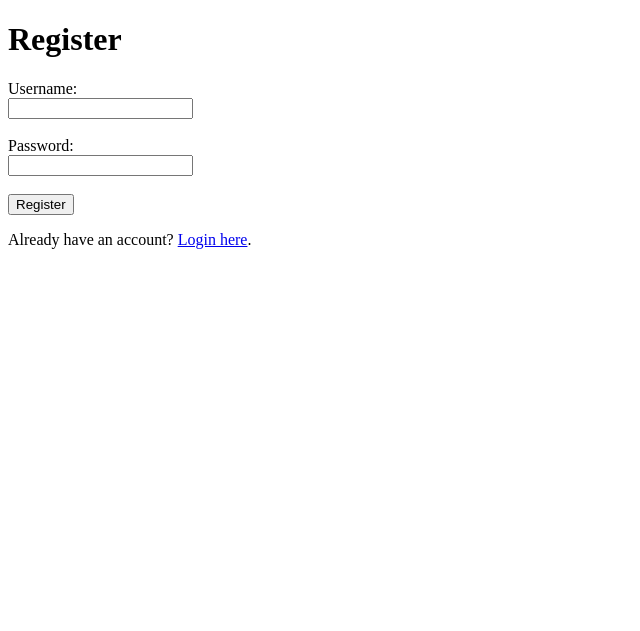
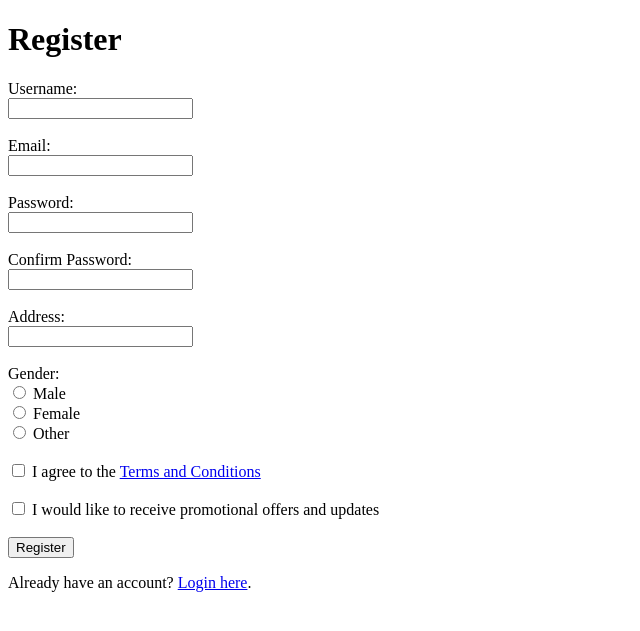
Before and after one commit to GeorgiFidanov/Latte-s-Pizzaria, a Flask app: page /register in a window 1280 px wide. Shown: the top 631 px of the page, without its empty margins (0-640 px from the left). Run offline with Flask 3, Linux system fonts and the light colour scheme.

Commit message:
Fixed Register, Email, Password reset and more

```diff
--- a/backend/app.py
+++ b/backend/app.py
@@ -4,6 +4,7 @@ from flask import Flask, render_template, request, redirect, url_for, session, f
 from pymongo import MongoClient
 from werkzeug.security import generate_password_hash, check_password_hash
 from flask_mail import Mail, Message
+from datetime import datetime, timedelta
 
 
 load_dotenv()
@@ -45,9 +46,12 @@ def login():
             flash('Too many login attempts. Please try again later.', 'danger')
             return redirect(url_for('login'))
 
-        if user and user['password'] == password:
+        if user and check_password_hash(user['password'], password):
             session['username'] = username
             login_attempts[username] = 0  # Reset attempts on successful login
+
+            if username == 'admin':
+                return redirect(url_for('admin'))
             return redirect(url_for('menu'))
         else:
             login_attempts[username] = login_attempts.get(username, 0) + 1
@@ -64,15 +68,17 @@ def forgot_password():
 
         if user:
             token = os.urandom(24).hex()  # Generating a simple reset token
+            users_collection.update_one({'_id': user['_id']}, {'$set': {'reset_token': token}})
             reset_url = url_for('reset_password', token=token, _external=True)
 
             msg = Message('Password Reset Request',
-                          sender='noreply@pizzeria.com',
+                          sender='noreply@lattespizzeria.com',
                           recipients=[email])
             msg.body = f'To reset your password, click the following link: {reset_url}'
             mail.send(msg)
 
             flash('An email has been sent with instructions to reset your password.', 'info')
+
         else:
             flash('Email address not found.', 'danger')
 
@@ -81,33 +87,79 @@ def forgot_password():
 
 @app.route('/reset_password/<token>', methods=['GET', 'POST'])
 def reset_password(token):
+    user = users_collection.find_one({'reset_token': token})
+
+    if not user:
+        flash('Invalid or expired reset token.', 'danger')
+        return redirect(url_for('forgot_password'))
+
     if request.method == 'POST':
         new_password = request.form['new_password']
         confirm_password = request.form['confirm_password']
 
         if new_password == confirm_password:
-            # Logic to update the user's password in the database
-            flash('Your password has been updated.', 'success')
+            hashed_password = generate_password_hash(new_password)
+            users_collection.update_one(
+                {'_id': user['_id']},
+                {'$set': {'password': hashed_password, 'reset_token': None}}
+            )
+
+            flash('Your password has been updated successfully.', 'success')
             return redirect(url_for('login'))
         else:
-            flash('Passwords do not match.', 'danger')
+            flash('Passwords do not match. Please try again.', 'danger')
 
     return render_template('reset_password.html')
+
 
 
 @app.route('/register', methods=['GET', 'POST'])
 def register():
     if request.method == 'POST':
         username = request.form['username']
+        email = request.form['email']
         password = request.form['password']
+        confirm_password = request.form['confirm_password']
+        address = request.form['address']
+        gender = request.form['gender']
+        terms = request.form.get('terms')  # This will be 'on' if checked, otherwise None
+        ads = request.form.get('ads')  # This will be 'on' if checked, otherwise None
+
+        # Check if passwords match
+        if password != confirm_password:
+            flash('Passwords do not match. Please try again.', 'danger')
+            return render_template('register.html')
+
+        # Check if the username already exists
         if users_collection.find_one({'username': username}):
-            return 'Username already exists'
+            flash('Username already exists. Please choose a different one.', 'danger')
+            return render_template('register.html')
+
+        # Check if email already exists
+        if users_collection.find_one({'email': email}):
+            flash('Email already registered. Please use a different one.', 'danger')
+            return render_template('register.html')
+
+        # Hash the password for security
         hashed_password = generate_password_hash(password)
-        users_collection.insert_one({'username': username, 'password': hashed_password})
+
+        # Save user data to the database
+        users_collection.insert_one({
+            'username': username,
+            'email': email,
+            'password': hashed_password,
+            'address': address,
+            'gender': gender,
+            'ad_preferences': bool(ads),
+            'agreed_to_terms': bool(terms)
+        })
+
+        # Log in the user automatically and redirect to the menu page
         session['username'] = username
+        flash('Registration successful! Welcome to the pizzeria.', 'success')
         return redirect(url_for('menu'))
+
     return render_template('register.html')
-
 
 @app.route('/menu', methods=['GET', 'POST'])
 def menu():
@@ -116,22 +168,42 @@ def menu():
         {'name': 'Pepperoni', 'price': 10},
     ]
     if request.method == 'POST':
-        order = {pizza['name']: int(request.form.get(pizza['name'], 0)) for pizza in pizzas}
-        session['order'] = order
+        order_item = {pizza['name']: int(request.form.get(pizza['name'], 0)) for pizza in pizzas}
+        session['order'] = order_item
         return redirect(url_for('order'))
 
     return render_template('menu.html', pizzas=pizzas)
 
+
+current_id = 0
+reset_time = datetime.now().replace(hour=0, minute=0, second=0, microsecond=0) + timedelta(days=1)
+def get_id():
+    global current_id, reset_time
+    now = datetime.now()
+
+    if now >= reset_time:
+        current_id = 0
+        reset_time = now.replace(hour=0, minute=0, second=0, microsecond=0) + timedelta(days=1)
+
+    current_id += 1
+    return current_id
 
 
 @app.route('/order', methods=['GET', 'POST'])
 def order():
     if request.method == 'POST':
         order_details = request.form.getlist('pizzas')
-        estimated_time = '20 minutes'  # Static estimated time for now
-        orders_collection.insert_one({'username': session['username'], 'order_details': order_details, 'status': 'Pending'})
+        order_time = datetime.now()
+        estimated_time = order_time + timedelta(minutes=20) # +20 minutes for now
+        order_id = get_id()
+
+        orders_collection.insert_one({'username': session['username'],'order_id':order_id, 'order_time':order_time,
+                    'order_details': order_details,'status': 'Pending', 'estimated_time': estimated_time})
+
         return redirect(url_for('thank_you'))
-    return render_template('order.html', orders=session.get('orders'), estimated_time='20 minutes')
+
+    return render_template('order.html', orders=session.get('orders'),
+                           estimated_time=session.get('estimated_time'))
 
 
 @app.route('/thank_you')
@@ -149,5 +221,24 @@ def logout():
     session.pop('username', None)
     return redirect(url_for('index'))
 
+
+@app.route('/admin', methods=['GET', 'POST'])
+def admin():
+    if 'username' not in session or session['username'] != 'admin':
+        flash('You do not have permission to view this page.', 'danger')
+        return redirect(url_for('login'))
+
+    if request.method == 'POST':
+        order_id = request.form.get('order_id')
+        new_status = request.form.get('status')
+        orders_collection.update_one({'order_id':order_id}, {'$set': {'status': new_status}})
+
+    one_hour_ago = datetime.now() - timedelta(hours=1)
+    recent_orders = list(orders_collection.find({'timestamp': {'$gte': one_hour_ago}}))
+
+    return render_template('admin.html', orders=recent_orders)
+
+
+
 if __name__ == '__main__':
     app.run(debug=True)
--- a/backend/templates/order.html
+++ b/backend/templates/order.html
@@ -1,5 +1,5 @@
 <!DOCTYPE html>
-<html>
+<html lang="en">
 <head>
     <title>Your Order</title>
 </head>
--- a/backend/templates/register.html
+++ b/backend/templates/register.html
@@ -6,12 +6,47 @@
 <body>
     <h1>Register</h1>
     <form method="POST">
+        <!-- Username -->
         <label for="username">Username:</label><br>
         <input type="text" id="username" name="username" required><br><br>
+
+        <!-- Email -->
+        <label for="email">Email:</label><br>
+        <input type="email" id="email" name="email" required><br><br>
+
+        <!-- Password -->
         <label for="password">Password:</label><br>
         <input type="password" id="password" name="password" required><br><br>
+
+        <!-- Password Verification -->
+        <label for="confirm_password">Confirm Password:</label><br>
+        <input type="password" id="confirm_password" name="confirm_password" required><br><br>
+
+        <!-- Address -->
+        <label for="address">Address:</label><br>
+        <input type="text" id="address" name="address" required><br><br>
+
+        <!-- Gender -->
+        <label>Gender:</label><br>
+        <input type="radio" id="male" name="gender" value="Male" required>
+        <label for="male">Male</label><br>
+        <input type="radio" id="female" name="gender" value="Female">
+        <label for="female">Female</label><br>
+        <input type="radio" id="other" name="gender" value="Other">
+        <label for="other">Other</label><br><br>
+
+        <!-- Terms and Conditions -->
+        <input type="checkbox" id="terms" name="terms" required>
+        <label for="terms">I agree to the <a href="#">Terms and Conditions</a></label><br><br>
+
+        <!-- Ad Preferences -->
+        <input type="checkbox" id="ads" name="ads">
+        <label for="ads">I would like to receive promotional offers and updates</label><br><br>
+
+        <!-- Submit Button -->
         <input type="submit" value="Register">
     </form>
+
     <p>Already have an account? <a href="{{ url_for('login') }}">Login here</a>.</p>
 </body>
 </html>
```
Also changed, not shown: backend/templates/admin.html (+44 -0 lines), backend/templates/login.html (+10 -0 lines), backend/templates/reset_password.html (+31 -0 lines).
